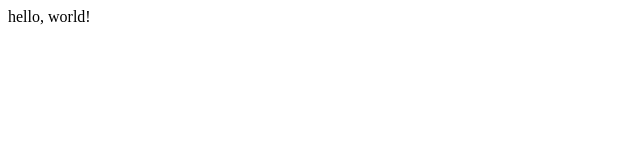
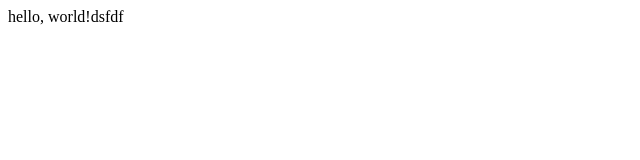
Before and after one commit to MajedAlmaazmi/ubiquitous-happiness, a plain HTML site: page index.html in a window 1280 px wide. Shown: the full height of the page, 0-640 px from the left. Drawn offline with Linux system fonts and the light colour scheme.

Commit message:
i edit the code but it has some mistake

```diff
--- a/index.html
+++ b/index.html
@@ -1 +1 @@
-<p>hello, world!</p>
+<p>hello, world!dsfdf</p>
```
